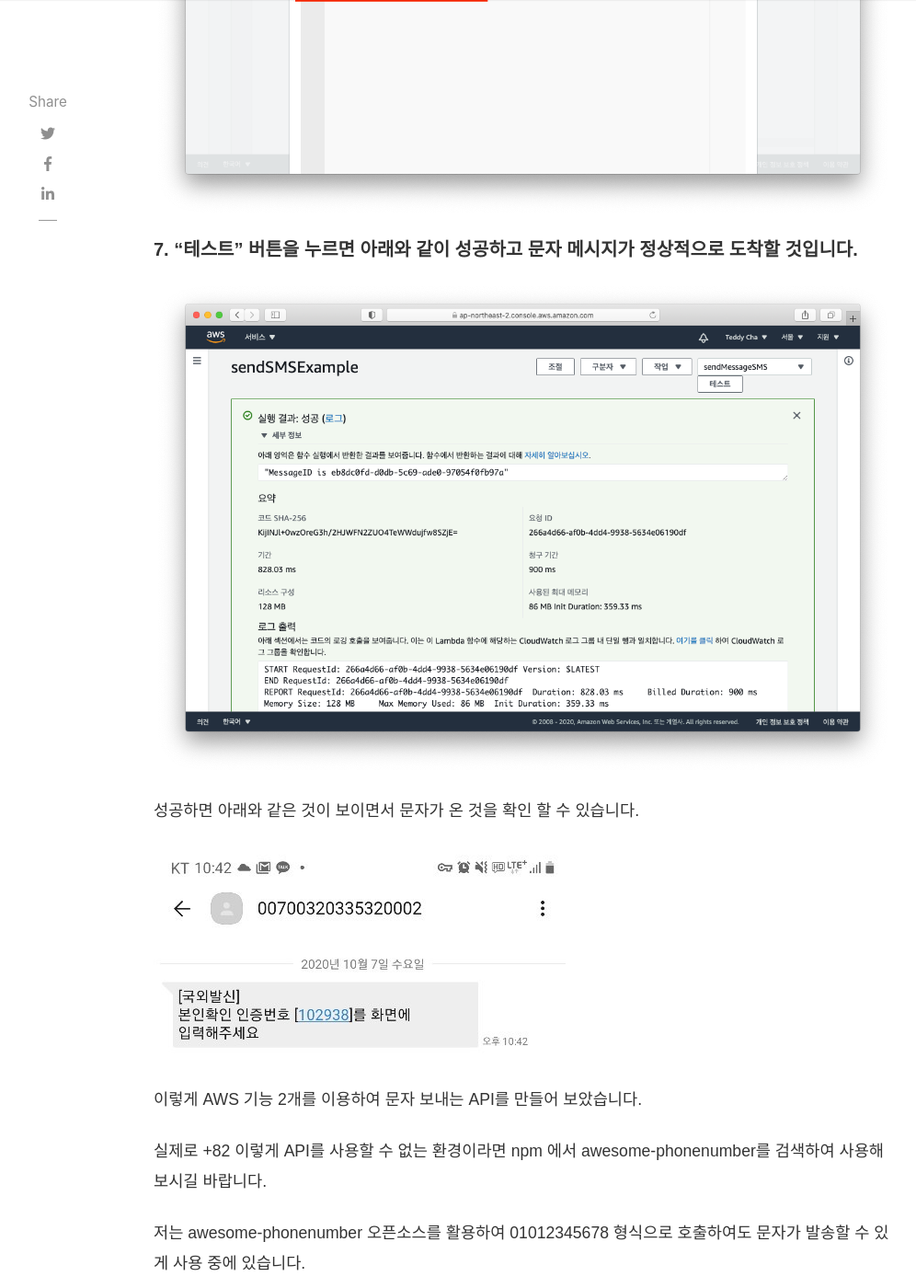
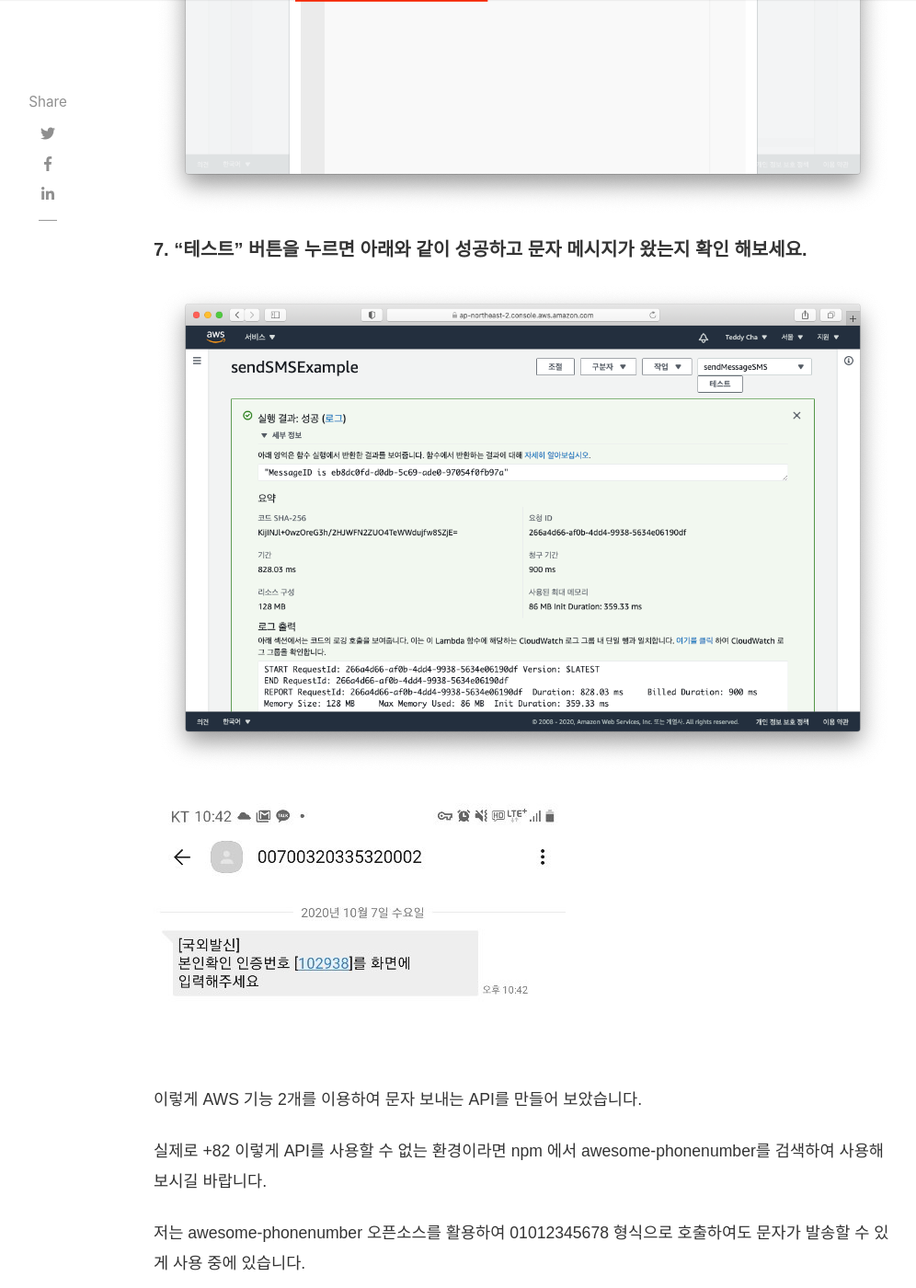
Before and after one commit to dr-coton/dr-coton.github.io, a Jekyll site: the page built from _posts/2020-10-08-aws-lambda-sns-sendsms.markdown, in a window 1280 px wide and 1400 px high, scrolled down 9883 px. Shown: the whole window at 92% size, without its empty margins (118-1114 px from the left). Built offline with Jekyll 4.4.1, drawn with Linux system fonts in a browser that asks for light colours; nearby versions of some CDN libraries; some web fonts are replaced; comment, search, counter and statistics services are not loaded.

Commit message:
일부 수정

```diff
--- a/_posts/2020-10-08-aws-lambda-sns-sendsms.markdown
+++ b/_posts/2020-10-08-aws-lambda-sns-sendsms.markdown
@@ -149,13 +149,13 @@
 
 ![]({{ site.baseurl }}/assets/images/02/10.png)
 
-##### 7. "테스트" 버튼을 누르면 아래와 같이 성공하고 문자 메시지가 정상적으로 도착할 것입니다.
+##### 7. "테스트" 버튼을 누르면 아래와 같이 성공하고 문자 메시지가 왔는지 확인 해보세요.
 
 ![]({{ site.baseurl }}/assets/images/02/11.png)
 
-성공하면 아래와 같은 것이 보이면서 문자가 온 것을 확인 할 수 있습니다.
+![]({{ site.baseurl }}/assets/images/02/12.png)
 
-![]({{ site.baseurl }}/assets/images/02/12.png)
+<br>
 
 이렇게 AWS 기능 2개를 이용하여 문자 보내는 API를 만들어 보았습니다.
 
```
